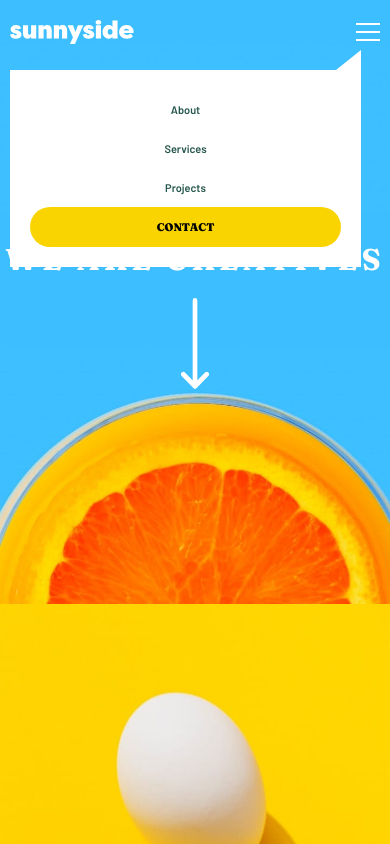
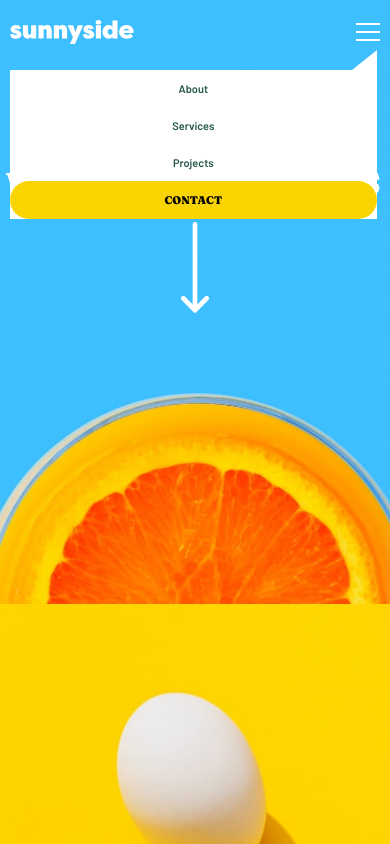
Before and after one commit to katarinazrn/Frontend-Mentor-challenge-Sunnyside-agency-landing-page, a plain HTML site: page index.html in a window 390 px wide. Both pictures are taken after a click on the picture 368 px from the left and 32 px from the top of the page. Shown: the top 844 px of the page. Drawn offline with Linux system fonts and the light colour scheme.

Commit message:
ispravka menija

```diff
--- a/style/header.css
+++ b/style/header.css
@@ -76,8 +76,9 @@ nav a::before {
   display: flex !important;
   flex-direction: column;
   position: relative;
-  width: 90vw;
+  width: 94%;
   z-index: 1000;
+
   margin: 0 auto;
 }
 
@@ -118,6 +119,16 @@ nav a::before {
   color: var(--dark-moderate-cyan);
 }
 
+@media (max-width: 500px) {
+  #menu nav {
+    padding: 0;
+  }
+
+  #menu nav a {
+    padding: 12px 4px;
+  }
+}
+
 @media (max-width: 400px) {
   header {
     display: flex;
--- a/style/squares.css
+++ b/style/squares.css
@@ -132,8 +132,9 @@
   }
 
   .square {
-    width: 100vw;
+    width: 100%;
     height: 100vw;
+    overflow: hidden;
     text-align: center;
   }
 
--- a/style/we-are.css
+++ b/style/we-are.css
@@ -16,6 +16,7 @@
   width: 100%;
   justify-content: center;
   flex-direction: column;
+  background-color: transparent;
   z-index: 100;
 }
 
@@ -25,6 +26,7 @@
   color: var(--white);
   font-family: "Fraunces", serif;
   font-weight: 600;
+  background-color: transparent;
   font-size: 40px;
   text-transform: uppercase;
 }
@@ -33,6 +35,22 @@
   margin: 20px auto;
   width: 36px;
   height: 114px;
+}
+
+@media (max-width: 500px) {
+  #center {
+    top: 16%;
+  }
+
+  #we-are h1 {
+    font-size: 30px;
+    letter-spacing: 4px;
+    background-color: transparent;
+  }
+  #arrow {
+    width: 22px;
+    height: 72px;
+  }
 }
 
 @media (max-width: 400px) {
@@ -44,7 +62,8 @@
   #we-are h1 {
     font-size: 30px;
     letter-spacing: 4px;
-    background-color: var(--blue);
+
+    background-color: transparent;
   }
 
   #we-are #bg {
@@ -56,7 +75,7 @@
   #center {
     position: absolute;
     padding-top: 30px;
-    background-color: var(--blue);
+    background-color: transparent;
   }
 
   #arrow {
```
